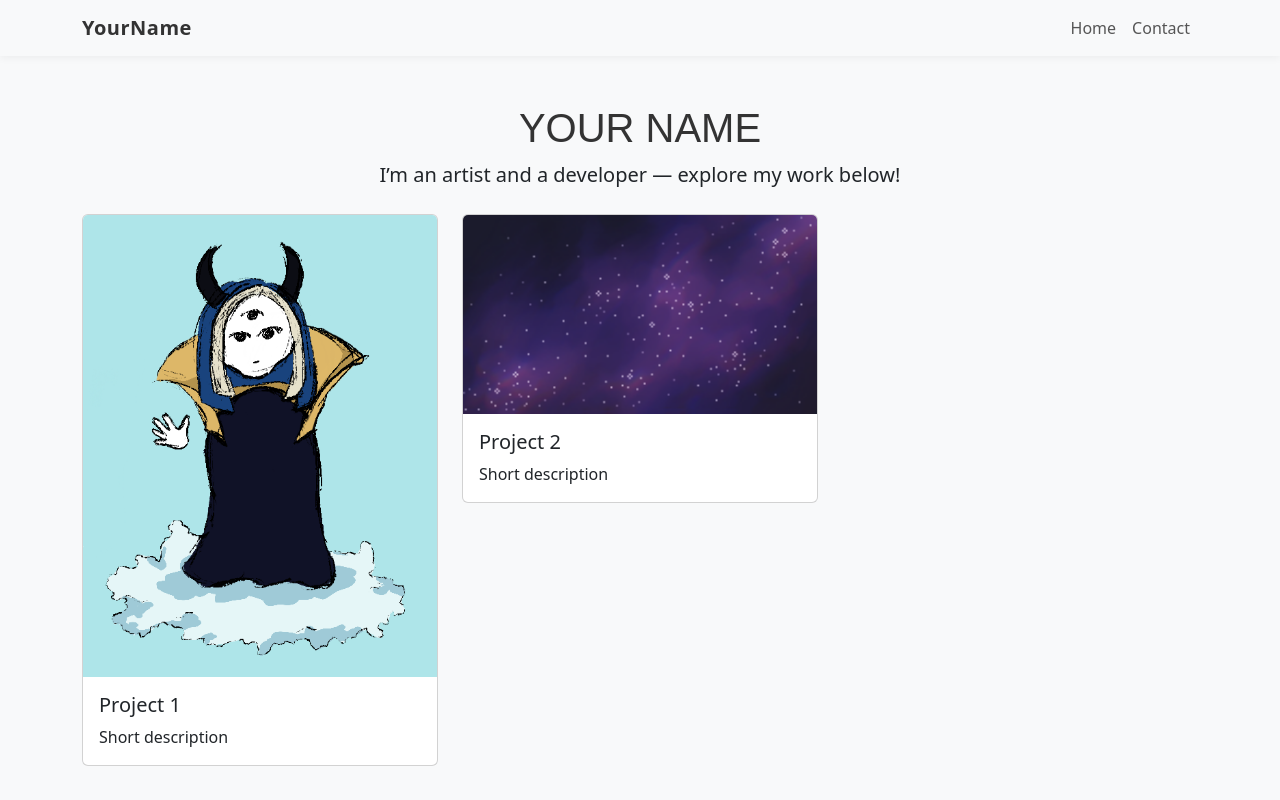
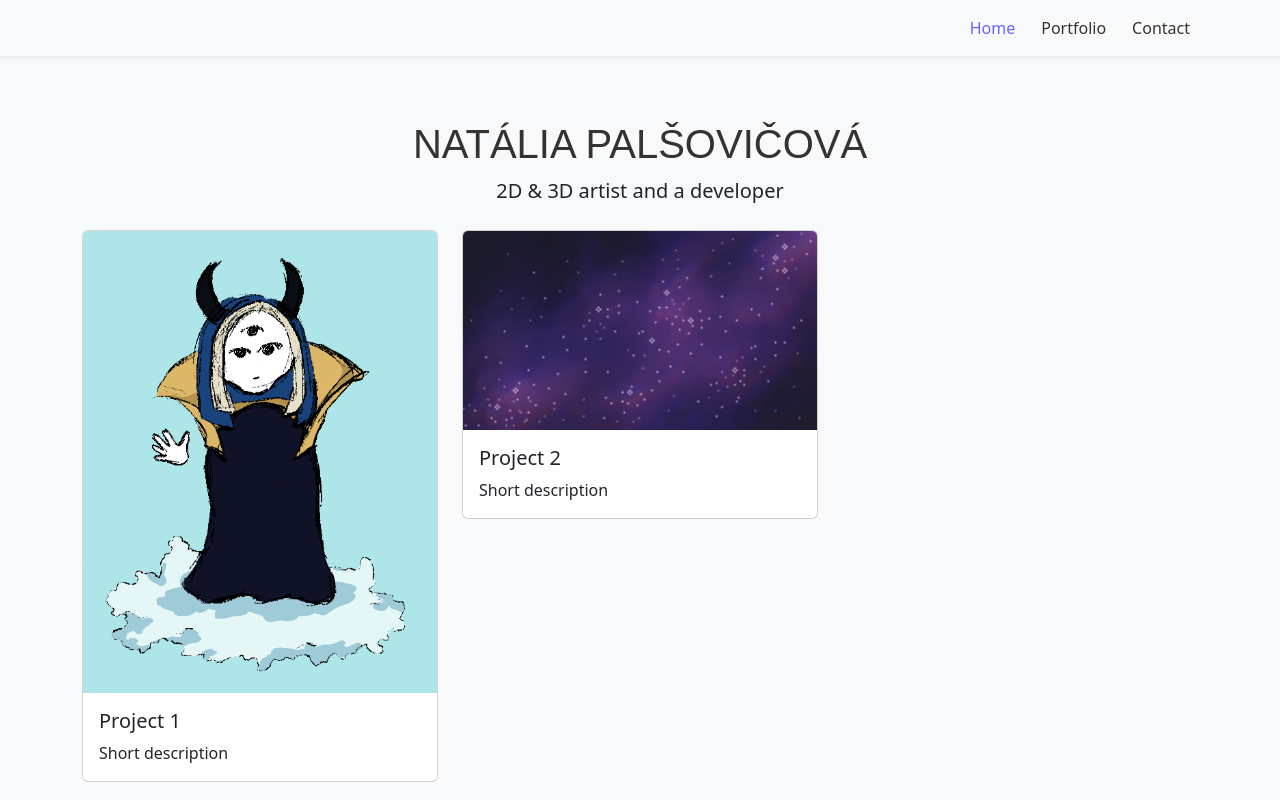
Before and after one commit to Raiffil/Digital-Portfolio, a Flask app: page / in a window 1280 px wide. Run offline with Flask 3, Linux system fonts and the light colour scheme.

Commit message:
[add] Potfolio and contact buttons

```diff
--- a/app.py
+++ b/app.py
@@ -6,6 +6,10 @@ app = Flask(__name__)
 def home():
     return render_template("home.html", title="Home")
 
+@app.route('/portfolio')
+def portfolio():
+    return render_template('portfolio.html', title='Portfolio')
+
 @app.route("/contact")
 def contact():
     return render_template("contact.html", title="Contact")
--- a/static/css/styles.css
+++ b/static/css/styles.css
@@ -11,39 +11,39 @@ h1 {
   margin-top: 40px;
 }
 
-/* This adds spacing and color to buttons */
-.btn-primary {
-  background-color: #6c63ff;
-  border: none;
+
+/* === Navbar customization === */
+:root {--navbar-height: 72px;}
+body {padding-top: var(--navbar-height);
 }
 
-.btn-primary:hover {
-  background-color: #5a54e5;
+/* Slightly customize Bootstrap’s default colors (optional) */
+#mainNavbar {
+  background-color: #ffffff; /* white background */
+  box-shadow: 0 4px 8px rgba(0, 0, 0, 0.05); /* subtle shadow */
+  transition: background-color 0.2s ease;
 }
 
-/* === Navbar customization === */
-
-/* Change navbar background and shadow */
-.navbar {
-  background-color: #ffffff;
-  box-shadow: 0 2px 8px rgba(0,0,0,0.05);
+/* Brand name styling */
+#mainNavbar .navbar-brand {
+  font-weight: 600;
+  color: #222222;
 }
 
-/* Change brand (YourName) style */
-.navbar-brand {
-  font-weight: 600;
-  letter-spacing: 0.5px;
-  color: #333 !important;
+/* Link styling */
+#mainNavbar .nav-link {
+  color: #333333;
+  margin-left: 10px;
+  transition: color 0.2s ease;
 }
 
-/* Style the nav links */
-.nav-link {
-  font-weight: 500;
-  color: #555 !important;
-  transition: color 0.3s ease;
+/* Hover state */
+#mainNavbar .nav-link:hover {
+  color: #6c63ff; /* accent color, change if you want */
 }
 
-/* Add hover effect for links */
-.nav-link:hover {
-  color: #6c63ff !important;
+/* Active page (the current one) */
+#mainNavbar .nav-link.active {
+  color: #6c63ff;
+  font-weight: 500;
 }
--- a/templates/base.html
+++ b/templates/base.html
@@ -18,20 +18,24 @@
     <!-- The body is what people see on the page -->
 
         <!-- Navbar (top) -->
-  <nav class="navbar navbar-expand-lg navbar-light bg-light">
+<nav id="mainNavbar" class="navbar navbar-expand-lg navbar-light bg-light fixed-top shadow-sm">
   <div class="container">
-      <a class="navbar-brand" href="#">YourName</a>
-      <button class="navbar-toggler" type="button" data-bs-toggle="collapse" data-bs-target="#navbarNav">
+
+    <button class="navbar-toggler" type="button" data-bs-toggle="collapse" data-bs-target="#mainNav"
+            aria-controls="mainNav" aria-expanded="false" aria-label="Toggle navigation">
       <span class="navbar-toggler-icon"></span>
     </button>
 
-      <div class="collapse navbar-collapse" id="navbarNav">
+    <div class="collapse navbar-collapse" id="mainNav">
       <ul class="navbar-nav ms-auto">
         <li class="nav-item">
-            <a class="nav-link active" href="#">Home</a>
+          <a class="nav-link {% if title == 'Home' %}active{% endif %}" href="{{ url_for('home') }}">Home</a>
         </li>
         <li class="nav-item">
-            <a class="nav-link" href="#">Contact</a>
+          <a class="nav-link {% if title == 'Portfolio' %}active{% endif %}" href="{{ url_for('portfolio') }}">Portfolio</a>
+        </li>
+        <li class="nav-item">
+          <a class="nav-link {% if title == 'Contact' %}active{% endif %}" href="{{ url_for('contact') }}">Contact</a>
         </li>
       </ul>
     </div>
--- a/templates/home.html
+++ b/templates/home.html
@@ -3,8 +3,8 @@
 
 <!-- Header section -->
 <div class="text-center mt-5">
-  <h1>Your Name</h1>
-  <p class="lead">I’m an artist and a developer — explore my work below!</p>
+  <h1>Natália Palšovičová</h1>
+  <p class="lead">2D & 3D artist and a developer</p>
 </div>
 
 <!-- Portfolio grid -->
```
Also changed, not shown: templates/portfolio.html (added, +7 -0 lines). Lines whose indentation alone changed are shown as unchanged.
